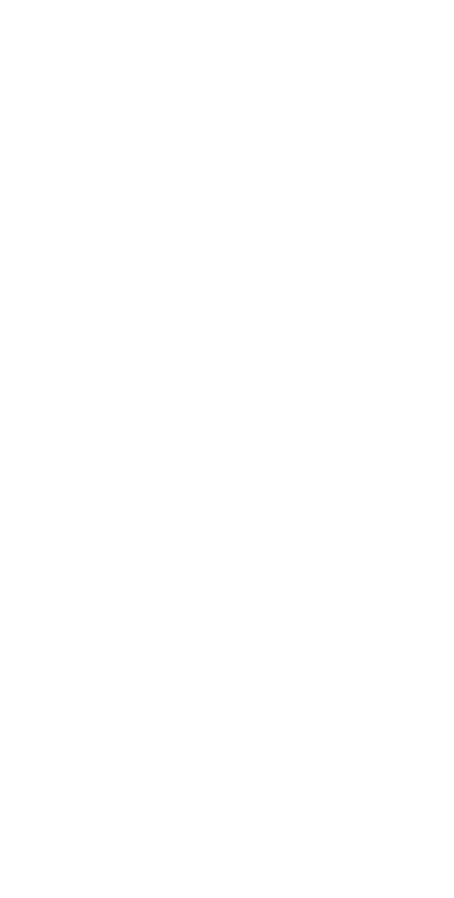
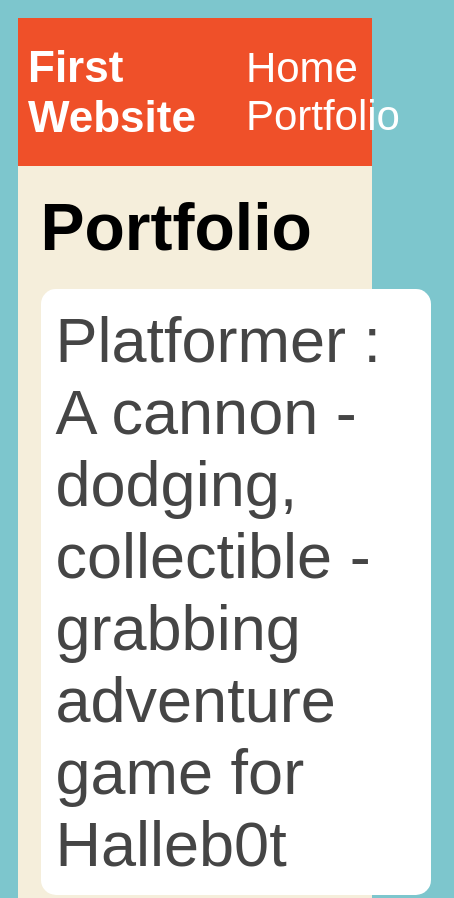
Before and after one commit to bhs-fsd-fall24/bhs-fsd-fall24, a plain HTML site: page portfolio.html in a window 390 px wide. Shown: the top 898 px of the page, 454 px wide, since content can reach past the window. Before the commit the page ends 844 px from the top, so only its background shows below. Drawn offline with Linux system fonts and the light colour scheme.

Commit message:
saving platformer

```diff
--- a/portfolio.html
+++ b/portfolio.html
@@ -0,0 +1,33 @@
+<!DOCTYPE html>
+<html>
+  <head>
+    <title>Sample Website</title>
+    <link rel="stylesheet" href="style.css" />
+  </head>
+
+  <body>
+    <div id="all-contents">
+      <nav>
+        <h1>First Website</h1>
+        <ul id="nav-ul">
+          <li class="nav-li">
+            <a href="index.html">Home</a>
+          </li>
+          <li class="nav-li">
+            <a href="portfolio.html">Portfolio</a>
+          </li>
+        </ul>
+      </nav>
+      <main>
+        <div class="content">
+          <h1>Portfolio</h1>
+          <ul id="portfolio">
+            <li><a href="projects/platformer/">Platformer : A cannon - dodging, collectible - grabbing adventure game for Halleb0t</a></li>
+            <li><a href="projects/bouncing-box/">Bouncing Box : A project that gives you a taste of game development on the web </a></li>
+            <li><a href="projects/circularity/">Circularity : A motion poem using random number generation and velocity applied to circle shapes...</a></li>
+          </ul>
+      </div>
+      </main>
+    </div>
+  </body>
+</html>
--- a/projects/platformer/setup.js
+++ b/projects/platformer/setup.js
@@ -97,4 +97,5 @@ var collectableList = {
   kennedi: { image: "images/collectables/kennedi-head.png" },
   max: { image: "images/collectables/max-head.png" },
   steve: { image: "images/collectables/steve-head.png" },
+  coin: { image: "images/collectables/coin.gif" }
 };
--- a/style.css
+++ b/style.css
@@ -61,3 +61,79 @@ body {
   h3 {
     margin: 0px;
   }
+
+  /* portfolio styles */
+  .content h1 {
+    color: black;
+}
+
+#portfolio {
+    list-style-type: none;
+    padding-left: 0;
+}
+
+#portfolio li {
+    background: #fff;
+    padding: 10px;
+    border-radius: 10px;
+    margin-bottom: 10px;
+}
+
+#portfolio li:hover {
+    background: #eee;
+}
+
+#portfolio a {
+    text-decoration: none;
+    color: #454545;
+}
+
+/* responsive web design */
+@media screen and (min-width: 120px) and (max-width: 1080px) {
+  main {
+    height: 100ch;
+    zoom: 1.5;
+    display: grid;
+  }
+
+  h1 {
+    font-size: 44px;
+  }
+
+  h2 {
+    font-size: 42px;
+  }
+
+  h3 {
+    font-size: 36px;
+  }
+
+  #all-contents {
+    height: 100ch;
+    margin: none;
+  }
+
+  a {
+    font-size: 42px;
+  }
+
+  .sidebar {
+    margin-right: 0px;
+    justify-content: center;
+    align-items: center;
+  }
+
+  .sidebar-img {
+    width: 100%;
+  }
+
+  p,
+  li {
+    font-size: 24px;
+  }
+
+  .content {
+    align-content: center;
+    justify-content: center;
+  }
+}
```
Also changed, not shown: index.html (+1 -2 lines), projects/platformer/platformer.js (+10 -1 lines).
